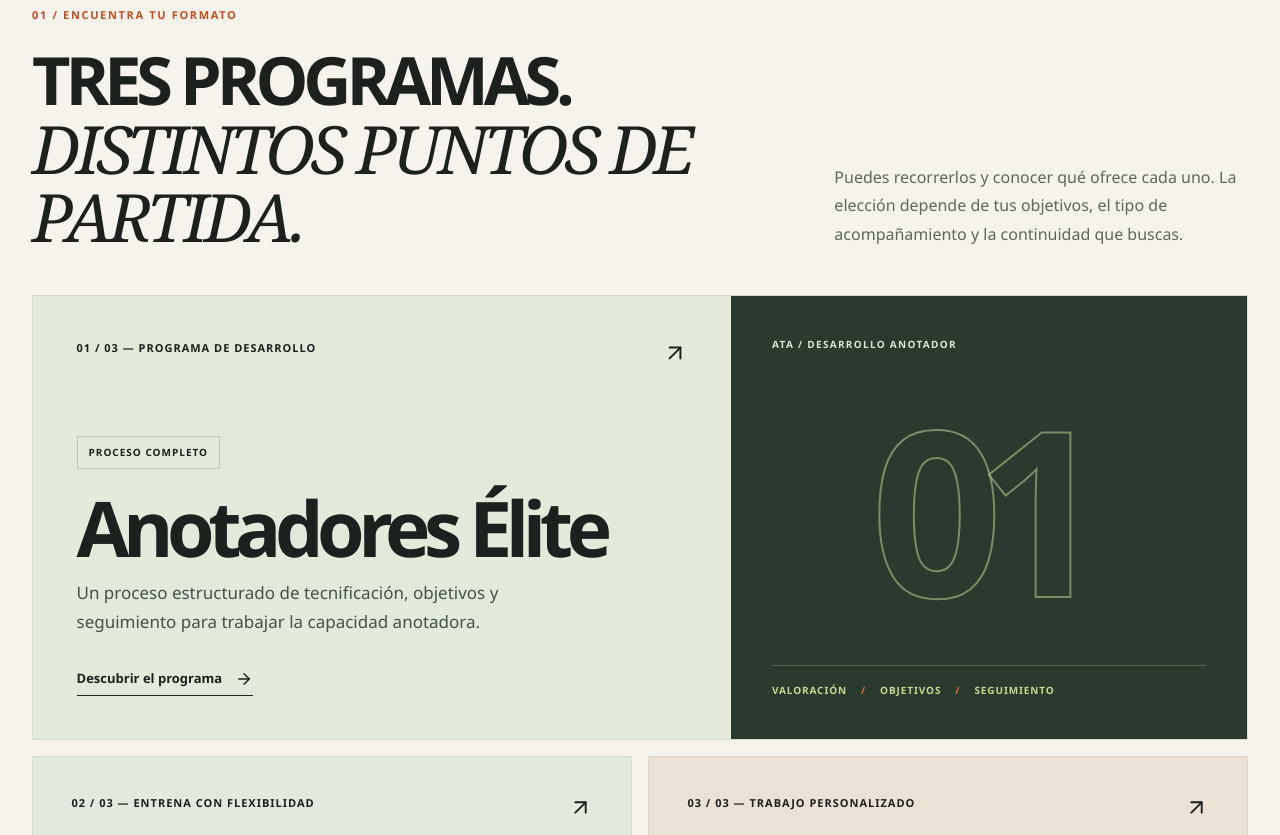
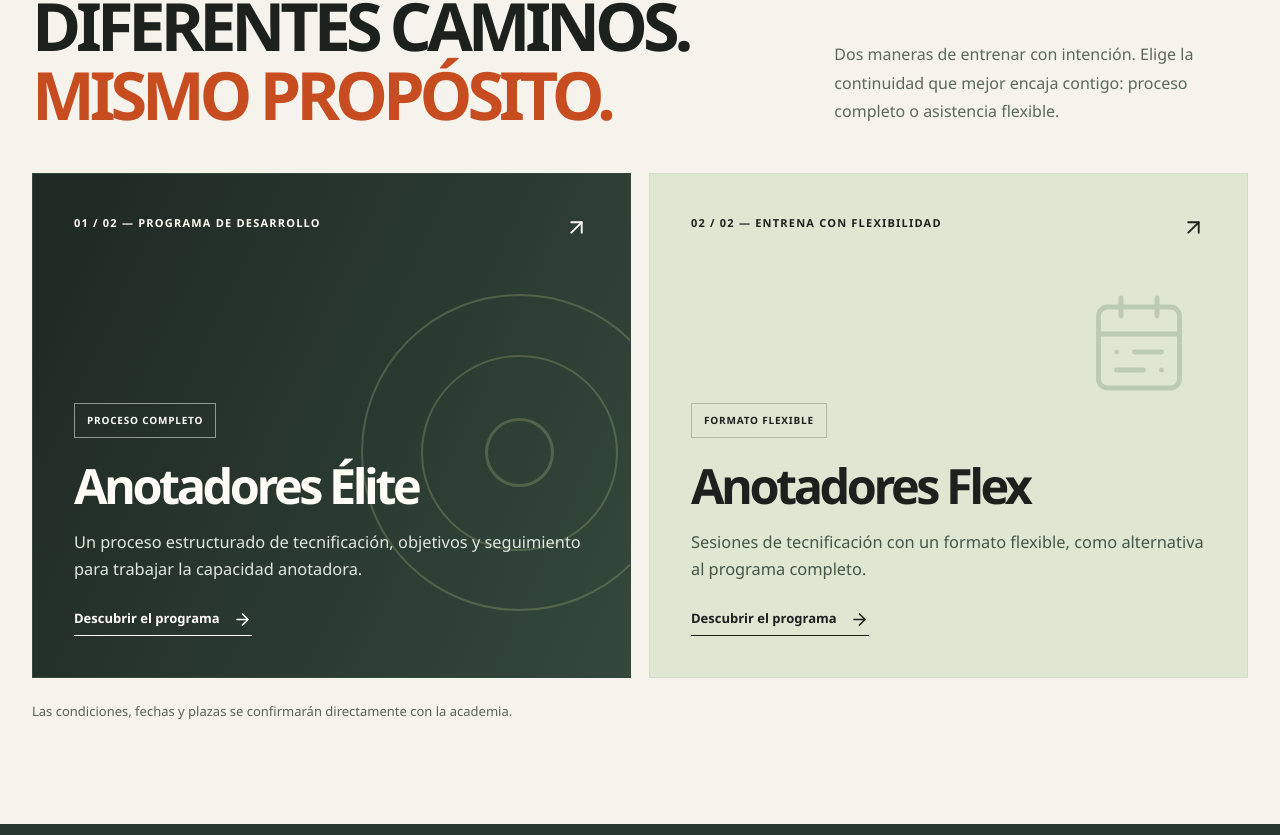
Before and after one commit to Maria0696/triple-amenaza, a Next.js app: page /programas in a window 1280 px wide. Shown: the part 745-1580 px from the top of the page. Built offline with nearby package versions, Linux system fonts and the light colour scheme.

Commit message:
fix(programas): restaurar estilos de las tarjetas de Elite y Flex

```diff
--- a/src/app/(publico)/page.tsx
+++ b/src/app/(publico)/page.tsx
@@ -55,8 +55,8 @@ export default function HomePage() {
             </p>
 
             <div className="home-hero-actions">
-              <Link href="/programas/anotadores-elite/" className="home-action-primary">
-                Descubre Anotadores Élite
+              <Link href="/programas" className="home-action-primary">
+                Descubre nuestros programas
                 <ArrowUpRight size={19} aria-hidden="true" />
               </Link>
               <Link href="/metodo/" className="home-action-text">
@@ -173,7 +173,7 @@ export default function HomePage() {
                     <h3>{program.title}</h3>
                     <p>{program.description}</p>
                     <span className="home-program-more">
-                      {featured ? "Descubre el programa" : "Ver programa"}
+                      {featured ? "Descubre el programa" : "Decubre el programa"}
                       <ArrowRight size={17} aria-hidden="true" />
                     </span>
                   </div>
--- a/src/app/(publico)/programas/page.tsx
+++ b/src/app/(publico)/programas/page.tsx
@@ -1,6 +1,6 @@
 import type { Metadata } from "next";
 import Link from "next/link";
-import { ArrowRight, ArrowUpRight, CalendarRange, UserRound } from "lucide-react";
+import { ArrowRight, ArrowUpRight, CalendarRange } from "lucide-react";
 
 import { programs } from "@/lib/site";
 import "./programas.css";
@@ -8,29 +8,16 @@ import "./programas.css";
 export const metadata: Metadata = {
   title: "Programas",
   description:
-    "Descubre los programas de Academia Triple Amenaza: Anotadores Élite, Anotadores Flex y entrenamiento individual. Tres formas de desarrollar tu juego.",
+    "Conoce Anotadores Élite y Anotadores Flex de Academia Triple Amenaza. Dos maneras de entrenar con intención y desarrollar tu juego.",
 };
 
-const [elite, flex, individual] = programs;
-
-const otherPrograms = [
-  {
-    program: flex,
-    icon: CalendarRange,
-    cue: "ELIGE CUÁNDO ENTRENAR",
-  },
-  {
-    program: individual,
-    icon: UserRound,
-    cue: "TRABAJA TU PROPIO OBJETIVO",
-  },
-] as const;
+const [elite, flex] = programs;
 
 const selectionQuestions = [
   {
     number: "01",
     title: "¿Qué quieres mejorar?",
-    text: "Define si buscas desarrollar tu capacidad anotadora o abordar un objetivo individual concreto.",
+    text: "Piensa qué recursos anotadores quieres mejorar y cómo trasladarlos a situaciones de partido.",
   },
   {
     number: "02",
@@ -62,19 +49,16 @@ export default function ProgramasPage() {
               que mejor se adapta a tu objetivo y a tu manera de organizar el entrenamiento.
             </p>
           </div>
-          <div className="programs-page-hero-aside" aria-label="Los tres enfoques de entrenamiento">
+          <div className="programs-page-hero-aside" aria-label="Los dos formatos de entrenamiento">
             <div className="programs-page-hero-aside-top">
               <span>UNA ACADEMIA</span>
-              <span>03 FORMATOS</span>
+              <span>02 FORMATOS</span>
             </div>
             <div className="programs-page-hero-aside-row">
               <span>01</span><strong>Continuidad</strong><span>ÉLITE</span>
             </div>
             <div className="programs-page-hero-aside-row">
               <span>02</span><strong>Flexibilidad</strong><span>FLEX</span>
-            </div>
-            <div className="programs-page-hero-aside-row">
-              <span>03</span><strong>Uno a uno</strong><span>INDIVIDUAL</span>
             </div>
             <div className="programs-page-hero-aside-bottom">
               DIFERENTES NECESIDADES. UNA MISMA INTENCIÓN.
@@ -88,63 +72,54 @@ export default function ProgramasPage() {
           <div className="programs-page-offer-heading">
             <div>
               <p className="programs-page-eyebrow">01 / ENCUENTRA TU FORMATO</p>
-              <h2 id="programs-page-offer-title" className="programs-page-section-title">
-                TRES PROGRAMAS. <em>DISTINTOS PUNTOS DE PARTIDA.</em>
+              <h2 id="programs-page-offer-title" className="programs-page-section-title programs-page-duo-title">
+                DIFERENTES CAMINOS. <span>MISMO PROPÓSITO.</span>
               </h2>
             </div>
             <p>
-              Puedes recorrerlos y conocer qué ofrece cada uno. La elección depende
-              de tus objetivos, el tipo de acompañamiento y la continuidad que buscas.
+              Dos maneras de entrenar con intención. Elige la continuidad que mejor
+              encaja contigo: proceso completo o asistencia flexible.
             </p>
           </div>
 
-          <Link className="programs-page-feature" href={elite.href}>
-            <div className="programs-page-feature-main">
-              <div className="programs-page-card-top">
-                <span>01 / 03 — {elite.label}</span>
-                <ArrowUpRight size={26} strokeWidth={1.8} aria-hidden="true" />
+          <div className="programs-page-duo-grid">
+            <Link className="programs-page-duo-card programs-page-duo-elite" href={elite.href}>
+              <div className="programs-page-duo-top">
+                <span>01 / 02 — {elite.label}</span>
+                <ArrowUpRight size={25} strokeWidth={1.8} aria-hidden="true" />
               </div>
-              <div className="programs-page-feature-content">
-                <span className="programs-page-tag">{elite.tag}</span>
+              <div className="programs-page-duo-target" aria-hidden="true">
+                <span /><span /><span />
+              </div>
+              <div className="programs-page-duo-content">
+                <span className="programs-page-duo-tag">{elite.tag}</span>
                 <h3>{elite.title}</h3>
                 <p>{elite.description}</p>
-                <span className="programs-page-card-link">
-                  Descubrir el programa <ArrowRight size={18} aria-hidden="true" />
-                </span>
-              </div>
-            </div>
-            <div className="programs-page-feature-side" aria-hidden="true">
-              <span className="programs-page-feature-side-top">ATA / DESARROLLO ANOTADOR</span>
-              <span className="programs-page-feature-number">01</span>
-              <span className="programs-page-feature-side-bottom">
-                <span>VALORACIÓN</span>
-                <span>OBJETIVOS</span>
-                <span>SEGUIMIENTO</span>
+                <span className="programs-page-duo-link">
+                  Descubrir el programa <ArrowRight size={19} aria-hidden="true" />
                 </span>
               </div>
             </Link>
 
-          <div className="programs-page-other-grid">
-            {otherPrograms.map(({ program, icon: Icon, cue }) => (
-              <Link className="programs-page-card" href={program.href} key={program.number}>
-                <div className="programs-page-card-top">
-                  <span>{program.number} / 03 — {program.label}</span>
+            <Link className="programs-page-duo-card programs-page-duo-flex" href={flex.href}>
+              <div className="programs-page-duo-top">
+                <span>02 / 02 — {flex.label}</span>
                 <ArrowUpRight size={25} strokeWidth={1.8} aria-hidden="true" />
               </div>
-                <div className="programs-page-card-symbol" aria-hidden="true">
-                  <Icon size={38} strokeWidth={1.4} />
-                </div>
-                <div className="programs-page-card-body">
-                  <span className="programs-page-card-cue">{cue}</span>
-                  <h3>{program.title}</h3>
-                  <p>{program.description}</p>
-                  <span className="programs-page-card-link">
-                    Descubrir el programa <ArrowRight size={18} aria-hidden="true" />
+              <CalendarRange className="programs-page-duo-symbol" size={108} strokeWidth={1.1} aria-hidden="true" />
+              <div className="programs-page-duo-content">
+                <span className="programs-page-duo-tag">{flex.tag}</span>
+                <h3>{flex.title}</h3>
+                <p>{flex.description}</p>
+                <span className="programs-page-duo-link">
+                  Descubrir el programa <ArrowRight size={19} aria-hidden="true" />
                 </span>
               </div>
             </Link>
-            ))}
           </div>
+          <p className="programs-page-duo-note">
+            Las condiciones, fechas y plazas se confirmarán directamente con la academia.
+          </p>
         </div>
       </section>
 
--- a/src/app/(publico)/programas/programas.css
+++ b/src/app/(publico)/programas/programas.css
@@ -453,3 +453,184 @@
   .programs-page-workshops-link:hover,
   .programs-page-workshops-link:hover svg { transform: none !important; }
 }
+
+
+/* ================================================
+   ENTREGA 22: Élite y Flex, dos tarjetas hermanas.
+   Solo afecta a /programas/. Las imágenes no se animan.
+   ================================================ */
+.programs-page-duo-title {
+  max-width: 1050px;
+}
+.programs-page-duo-title span {
+  color: var(--orange-dark);
+}
+.programs-page-duo-grid {
+  display: grid;
+  grid-template-columns: repeat(2, minmax(0, 1fr));
+  align-items: stretch;
+  gap: 18px;
+}
+.programs-page-duo-card {
+  position: relative;
+  isolation: isolate;
+  display: flex;
+  flex-direction: column;
+  justify-content: space-between;
+  min-width: 0;
+  min-height: 505px;
+  overflow: hidden;
+  padding: clamp(28px, 3.2vw, 42px);
+  border: 1px solid transparent;
+  transition: transform .25s ease, box-shadow .25s ease, border-color .25s ease;
+}
+.programs-page-duo-card::before {
+  content: "";
+  position: absolute;
+  top: 0; bottom: 0; left: 0;
+  width: 4px;
+  background: var(--orange);
+  transform: scaleY(0);
+  transform-origin: bottom;
+  transition: transform .25s ease;
+}
+.programs-page-duo-elite {
+  color: var(--paper);
+  border-color: #33483a;
+  background: linear-gradient(115deg, #202b25 10%, #34483b 100%);
+}
+.programs-page-duo-flex {
+  color: var(--ink);
+  border-color: #d2ddc9;
+  background: #dfe7d3;
+}
+.programs-page-duo-top,
+.programs-page-duo-content {
+  position: relative;
+  z-index: 1;
+}
+.programs-page-duo-top {
+  display: flex;
+  align-items: start;
+  justify-content: space-between;
+  gap: 16px;
+  font-size: 11px;
+  line-height: 1.45;
+  font-weight: 850;
+  letter-spacing: .11em;
+  text-transform: uppercase;
+}
+.programs-page-duo-top svg {
+  flex: 0 0 auto;
+  transition: transform .25s ease;
+}
+.programs-page-duo-content { max-width: 100%; padding-top: 70px; }
+.programs-page-duo-tag {
+  display: inline-block;
+  padding: 9px 12px;
+  border: 1px solid currentColor;
+  font-size: 10px;
+  font-weight: 850;
+  letter-spacing: .08em;
+  text-transform: uppercase;
+}
+.programs-page-duo-elite .programs-page-duo-tag { border-color: #ffffff80; }
+.programs-page-duo-flex .programs-page-duo-tag { border-color: #6f80636e; }
+.programs-page-duo-content h3 {
+  margin: 23px 0 17px;
+  font-size: clamp(38px, 3.8vw, 62px);
+  line-height: 1.02;
+  letter-spacing: -.072em;
+  font-weight: 950;
+}
+.programs-page-duo-content p {
+  max-width: 540px;
+  margin: 0;
+  font-size: clamp(15px, 1.28vw, 17px);
+  line-height: 1.7;
+}
+.programs-page-duo-elite .programs-page-duo-content p { color: #e0e8dd; }
+.programs-page-duo-flex .programs-page-duo-content p { color: #445648; }
+.programs-page-duo-link {
+  display: inline-flex;
+  align-items: center;
+  gap: 13px;
+  width: fit-content;
+  margin-top: 26px;
+  padding-bottom: 6px;
+  border-bottom: 1px solid currentColor;
+  font-size: 13px;
+  font-weight: 850;
+}
+.programs-page-duo-link svg { transition: transform .25s ease; }
+.programs-page-duo-target {
+  position: absolute;
+  top: 24%; right: -8%;
+  width: 53%;
+  aspect-ratio: 1;
+  pointer-events: none;
+  opacity: .23;
+  z-index: 0;
+}
+.programs-page-duo-target span {
+  position: absolute;
+  display: block;
+  border: 2px solid #c8d88e;
+  border-radius: 50%;
+  inset: 0;
+}
+.programs-page-duo-target span:nth-child(2) { inset: 19%; }
+.programs-page-duo-target span:nth-child(3) { inset: 39%; border-width: 3px; }
+.programs-page-duo-symbol {
+  position: absolute;
+  top: 23%; right: 9%;
+  color: #7e9a79;
+  opacity: .35;
+  pointer-events: none;
+  z-index: 0;
+}
+.programs-page-duo-note {
+  margin: 22px 0 0;
+  color: #596359;
+  font-size: 13px;
+  line-height: 1.7;
+}
+@media (hover: hover) and (pointer: fine) {
+  .programs-page-duo-card:hover {
+    transform: translateY(-5px);
+    box-shadow: 0 18px 38px #16271a23;
+  }
+  .programs-page-duo-card:hover::before { transform: scaleY(1); }
+  .programs-page-duo-top svg { transform-origin: center; }
+  .programs-page-duo-card:hover .programs-page-duo-top svg { transform: translate(3px, -3px); }
+  .programs-page-duo-card:hover .programs-page-duo-link svg { transform: translateX(5px); }
+}
+.programs-page-duo-card:focus-visible {
+  outline: 3px solid var(--orange);
+  outline-offset: 4px;
+}
+@media (max-width: 900px) {
+  .programs-page-duo-grid { grid-template-columns: minmax(0, 1fr); }
+  .programs-page-duo-card { min-height: 415px; }
+  .programs-page-duo-content { padding-top: 48px; }
+  .programs-page-duo-target { width: 39%; top: 19%; right: 0; }
+}
+@media (max-width: 550px) {
+  .programs-page-duo-grid { gap: 14px; }
+  .programs-page-duo-card { min-height: 385px; padding: 25px; }
+  .programs-page-duo-content { padding-top: 46px; }
+  .programs-page-duo-content h3 { font-size: clamp(37px, 9.5vw, 50px); }
+  .programs-page-duo-content p { font-size: 14px; }
+  .programs-page-duo-symbol { width: 66px; height: 66px; top: 23%; right: 9%; }
+  .programs-page-duo-target { opacity: .15; width: 52%; right: -14%; }
+}
+@media (prefers-reduced-motion: reduce) {
+  .programs-page-duo-card,
+  .programs-page-duo-card::before,
+  .programs-page-duo-top svg,
+  .programs-page-duo-link svg { transition: none !important; }
+  .programs-page-duo-card:hover,
+  .programs-page-duo-card:hover::before,
+  .programs-page-duo-card:hover .programs-page-duo-top svg,
+  .programs-page-duo-card:hover .programs-page-duo-link svg { transform: none !important; }
+}
--- a/src/lib/site.ts
+++ b/src/lib/site.ts
@@ -34,15 +34,6 @@ export const programs: Program[] = [
     href: "/programas/anotadores-flex/",
     tag: "Formato flexible",
   },
-  {
-    number: "03",
-    label: "Trabajo personalizado",
-    title: "Entrenamiento individual",
-    description:
-      "Entrenamiento adaptado a los objetivos y necesidades de desarrollo de cada jugador.",
-    href: "/programas/entrenamiento-individual/",
-    tag: "Atención individual",
-  },
 ];
 
 /** Las cuatro etapas oficiales del Método ATA.
```
Also changed, not shown: src/app/(publico)/home.css (+48 -6 lines). Lines whose indentation alone changed are shown as unchanged.
